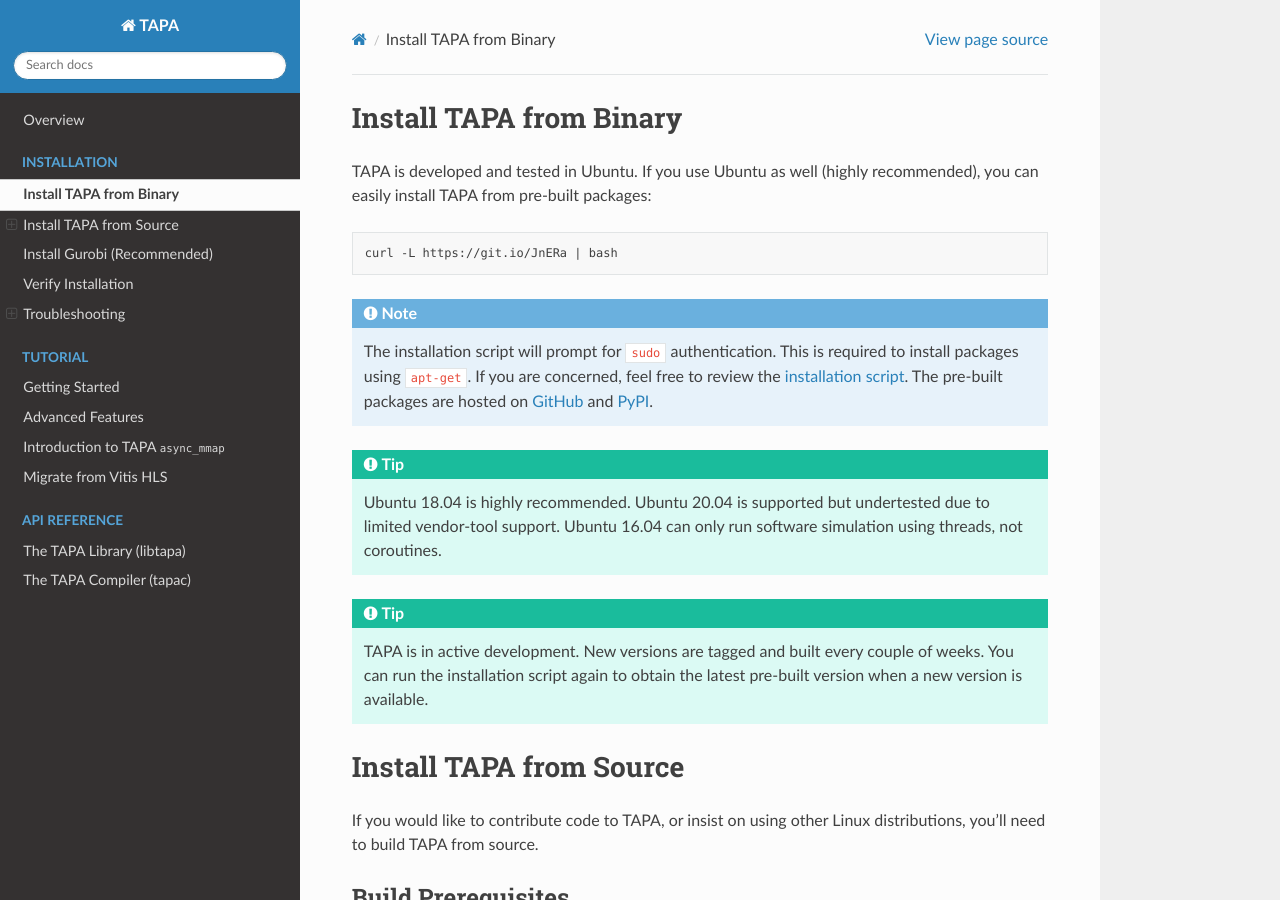
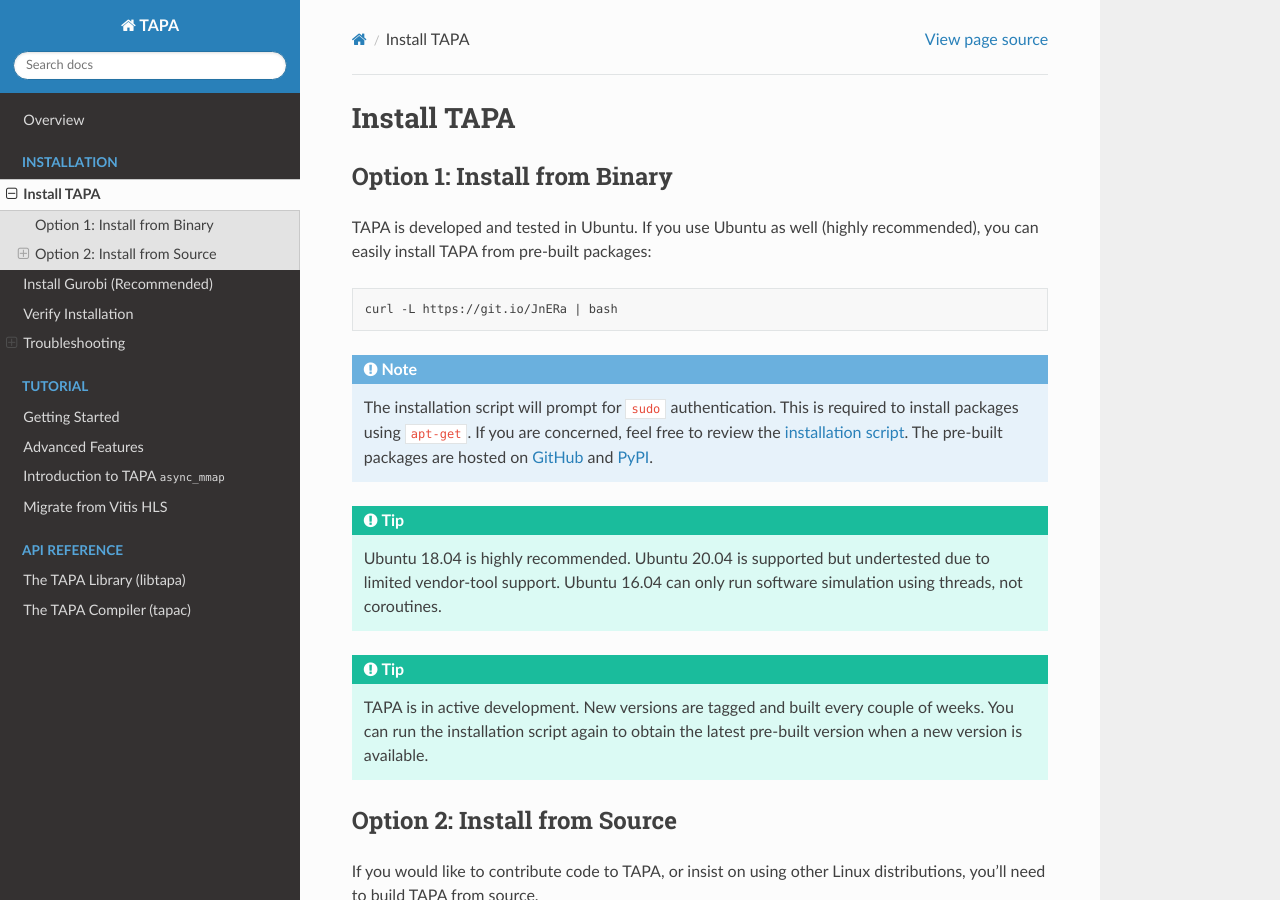
Before and after one commit to rapidstream-org/rapidstream-tapa, a Sphinx documentation site: the page built from docs/installation.rst, in a window 1280 px wide and 900 px high. Built offline with Sphinx 7.4.7 and the Read the Docs theme 2.0.0, drawn with Linux system fonts in a browser that asks for light colours.

Commit message:
docs: reorganize installation

```diff
--- a/docs/installation.rst
+++ b/docs/installation.rst
@@ -1,5 +1,8 @@
-Install TAPA from Binary
-------------------------
+Install TAPA
+============
+
+Option 1: Install from Binary
+-----------------------------
 
 TAPA is developed and tested in Ubuntu.
 If you use Ubuntu as well (highly recommended),
@@ -32,8 +35,8 @@
   You can run the installation script again to obtain the latest pre-built
   version when a new version is available.
 
-Install TAPA from Source
-------------------------
+Option 2: Install from Source
+-----------------------------
 
 If you would like to contribute code to TAPA,
 or insist on using other Linux distributions,
@@ -154,7 +157,7 @@
   * ``python3 -m pip install -r docs/requirements.txt``
 
 Install Gurobi (Recommended)
-----------------------------
+============================
 
 Installing Gurobi is optional but highly recommended.
 In the floorplanning step,
@@ -182,7 +185,7 @@
     export LD_LIBRARY_PATH="${LD_LIBRARY_PATH}:${GUROBI_HOME}/lib"
 
 Verify Installation
--------------------
+===================
 
 Check if ``tapac`` is available after installation:
 
@@ -198,10 +201,10 @@
   PATH="${HOME}/.local/bin:${PATH}"
 
 Troubleshooting
----------------
+===============
 
 CMake Returns an Error
-++++++++++++++++++++++
+----------------------
 
 Please check ``cmake --version``.
 CMake 3.13 or higher is required,
--- a/docs/tutorial.rst
+++ b/docs/tutorial.rst
@@ -6,7 +6,7 @@
 
 We will cover the basic usages of TAPA in this section.
 Before you start, make sure you have
-:ref:`installed TAPA <installation:install tapa from binary>` properly.
+:ref:`installed TAPA <installation:install tapa>` properly.
 
 Hello World: Vector Add
 :::::::::::::::::::::::
```
